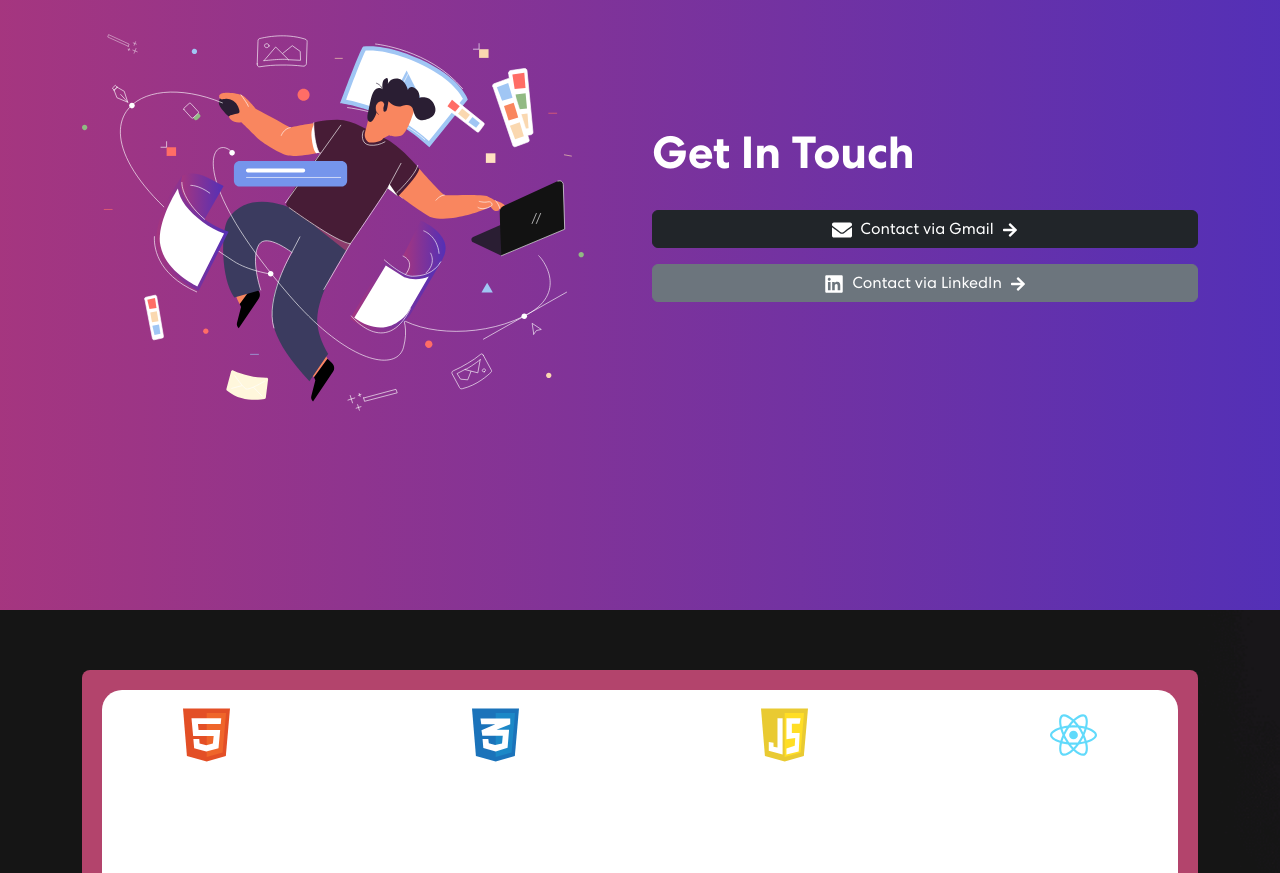
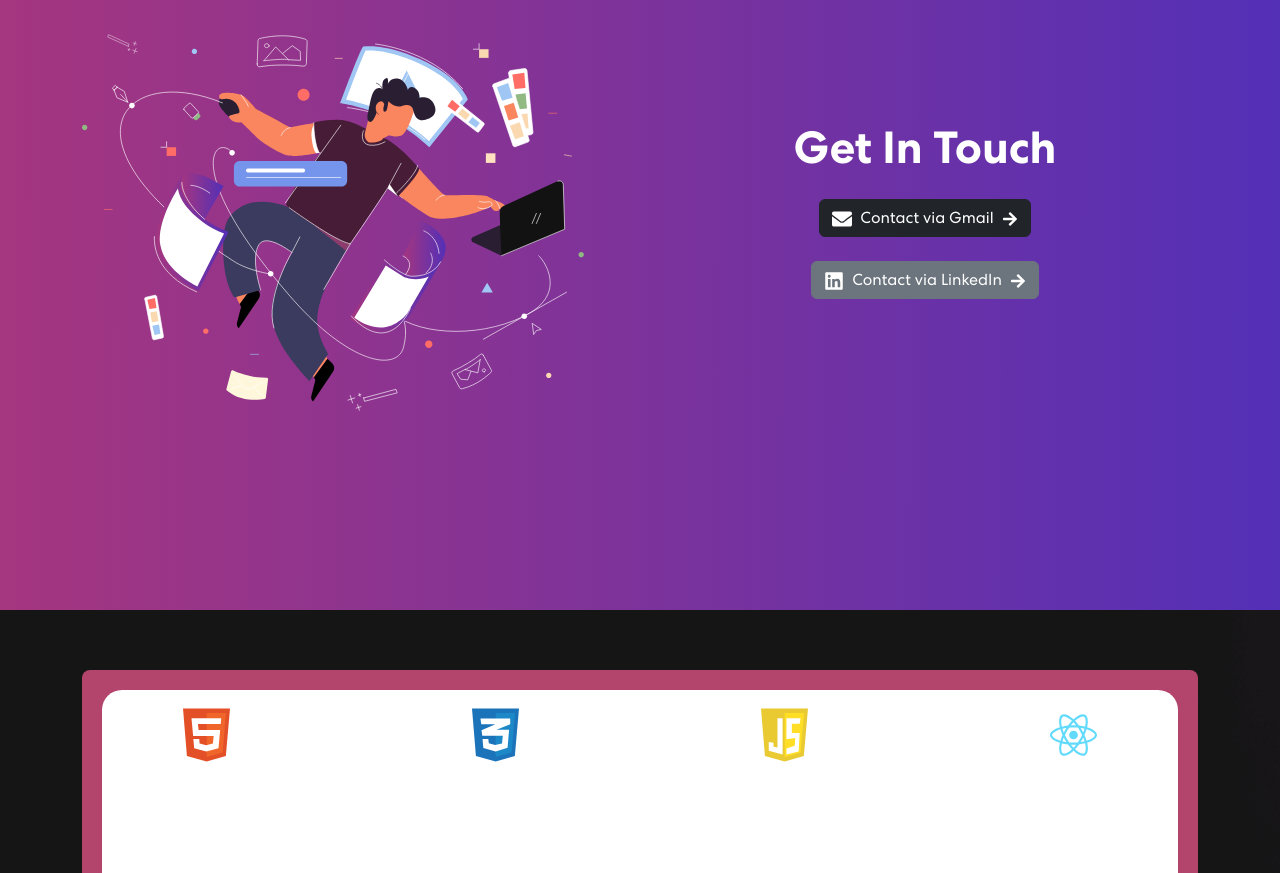
Before and after one commit to amishaanyk/portfolio_frontend, a React (Create React App) app: page / in a window 1280 px wide. Shown: the part 3440-4313 px from the top of the page. Built offline with nearby package versions, Linux system fonts and the light colour scheme.

Commit message:
Update contact.js

```diff
--- a/src/components/contact.js
+++ b/src/components/contact.js
@@ -1,7 +1,6 @@
 import { useState } from "react";
 import { Col, Container, Row, Button } from "react-bootstrap";
 import contactImg from "../assets/img/contact-img.svg";
-import axios from "axios";
 import 'animate.css';
 import TrackVisibility from 'react-on-screen';
 import { FaEnvelope, FaLinkedin, FaArrowRight } from 'react-icons/fa';
@@ -16,7 +15,7 @@ export const Contact = () => {
 
     // Function to handle clicking on LinkedIn button
     const handleLinkedInClick = () => {
-        window.open("https://www.linkedin.com/in/your-linkedin-profile", "_blank");
+        window.open("https://www.linkedin.com/in/amisha-nayak", "_blank");
         // Replace "your-linkedin-profile" with your actual LinkedIn profile URL
     };
 
@@ -34,18 +33,18 @@ export const Contact = () => {
                     <Col md={6}>
                         <TrackVisibility>
                             {({ isVisible }) =>
-                                <div className={isVisible ? "animate__animated animate__fadeIn" : ""}>
-                                    <h2>Get In Touch</h2>
-                                    <div className="d-flex flex-column">
+                                <div className={isVisible ? "animate__animated animate__fadeIn text-center" : "text-center"}>
+                                    <h2 className="mb-4">Get In Touch</h2>
+                                    <div className="d-flex flex-column align-items-center">
                                         {/* Gmail Button */}
-                                        <Button variant="dark" className="mb-3" onClick={handleGmailClick}>
+                                        <Button variant="dark" className="mb-4" onClick={handleGmailClick}>
                                             <FaEnvelope size={20} className="me-2" />
                                             Contact via Gmail
                                             <FaArrowRight size={16} className="ms-2" />
                                         </Button>
 
                                         {/* LinkedIn Button */}
-                                        <Button variant="secondary" className="mb-3" onClick={handleLinkedInClick}>
+                                        <Button variant="secondary" className="mb-4" onClick={handleLinkedInClick}>
                                             <FaLinkedin size={20} className="me-2" />
                                             Contact via LinkedIn
                                             <FaArrowRight size={16} className="ms-2" />
```
